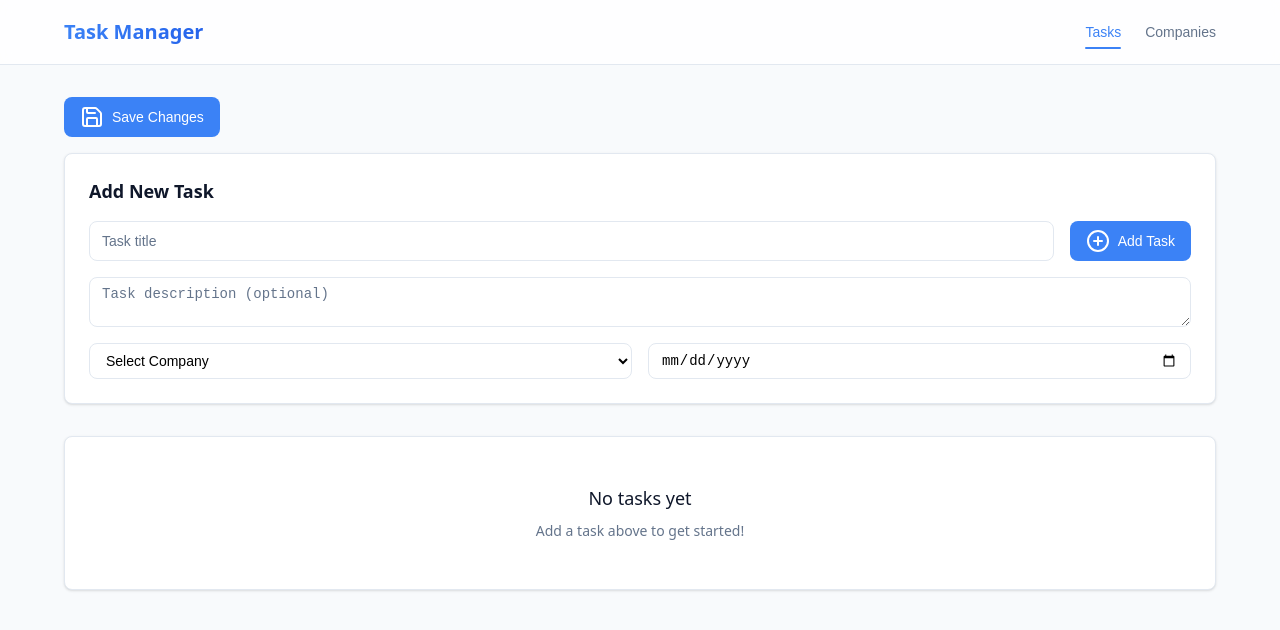
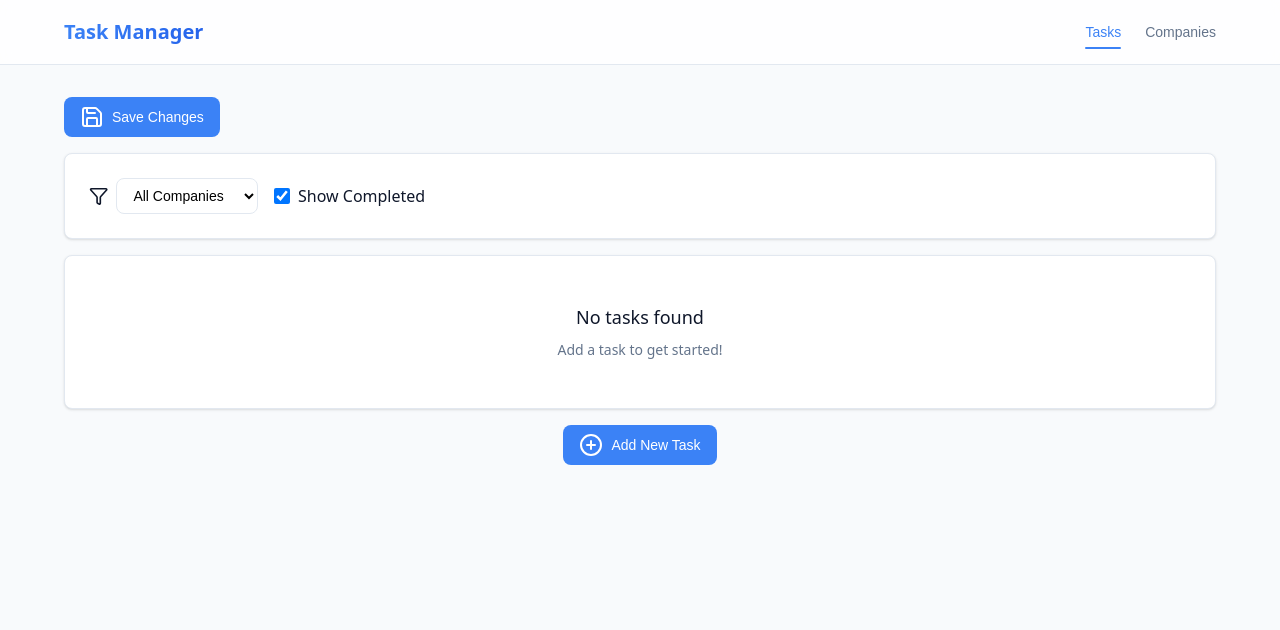
Before and after one commit to diegoavarela/task_list, a React (Vite) app: page / in a window 1280 px wide. Shown: the top 630 px of the page. Built offline with nearby package versions, Linux system fonts and the light colour scheme.

Commit message:
feat: improve task list UI with filtering and better task management

```diff
--- a/src/components/tasks/TaskList.tsx
+++ b/src/components/tasks/TaskList.tsx
@@ -1,5 +1,5 @@
 import { useState } from 'react';
-import { PlusCircle, Trash2, CheckCircle2 } from 'lucide-react';
+import { PlusCircle, Trash2, CheckCircle2, Edit2, Filter, X } from 'lucide-react';
 import type { Task } from '../../types/task';
 import type { Company } from '../../types/company';
 
@@ -16,6 +16,12 @@ export function TaskList({ tasks, companies, onAddTask, onUpdateTask, onDeleteTa
   const [newTaskDescription, setNewTaskDescription] = useState('');
   const [deadline, setDeadline] = useState('');
   const [companyId, setCompanyId] = useState<string>('');
+  const [editingTaskId, setEditingTaskId] = useState<string | null>(null);
+  const [editingTitle, setEditingTitle] = useState('');
+  const [editingDescription, setEditingDescription] = useState('');
+  const [showAddTask, setShowAddTask] = useState(false);
+  const [filterCompany, setFilterCompany] = useState<string>('');
+  const [showCompleted, setShowCompleted] = useState(true);
 
   const handleAddTask = () => {
     if (newTaskTitle.trim()) {
@@ -33,6 +39,7 @@ export function TaskList({ tasks, companies, onAddTask, onUpdateTask, onDeleteTa
       setNewTaskDescription('');
       setDeadline('');
       setCompanyId('');
+      setShowAddTask(false);
     }
   };
 
@@ -48,13 +55,201 @@ export function TaskList({ tasks, companies, onAddTask, onUpdateTask, onDeleteTa
     return company?.name;
   };
 
+  const handleTaskClick = (task: Task) => {
+    setEditingTaskId(task.id);
+    setEditingTitle(task.title);
+    setEditingDescription(task.description || '');
+  };
+
+  const handleTaskEdit = (task: Task) => {
+    onUpdateTask({
+      ...task,
+      title: editingTitle.trim(),
+      description: editingDescription.trim() || undefined
+    });
+    setEditingTaskId(null);
+  };
+
+  const handleEditKeyPress = (e: React.KeyboardEvent, task: Task) => {
+    if (e.key === 'Enter') {
+      handleTaskEdit(task);
+    } else if (e.key === 'Escape') {
+      setEditingTaskId(null);
+    }
+  };
+
+  const filteredTasks = tasks.filter(task => {
+    if (!showCompleted && task.completed) return false;
+    if (filterCompany && task.companyId !== filterCompany) return false;
+    return true;
+  });
+
   return (
-    <div className="space-y-8">
+    <div className="space-y-4">
+      {/* Filters */}
+      <div className="card p-4">
+        <div className="flex items-center gap-4">
+          <div className="flex items-center gap-2">
+            <Filter className="h-4 w-4" />
+            <select
+              value={filterCompany}
+              onChange={(e) => setFilterCompany(e.target.value)}
+              className="input min-w-[200px]"
+            >
+              <option value="">All Companies</option>
+              {companies.map(company => (
+                <option key={company.id} value={company.id}>
+                  {company.name}
+                </option>
+              ))}
+            </select>
+          </div>
+          <label className="flex items-center gap-2">
+            <input
+              type="checkbox"
+              checked={showCompleted}
+              onChange={(e) => setShowCompleted(e.target.checked)}
+              className="checkbox"
+            />
+            Show Completed
+          </label>
+          {filterCompany && (
+            <button
+              onClick={() => setFilterCompany('')}
+              className="btn btn-ghost btn-sm"
+            >
+              <X className="h-4 w-4" />
+              Clear Filter
+            </button>
+          )}
+        </div>
+      </div>
+
+      {/* Task List */}
+      <div className="space-y-2">
+        {filteredTasks.length === 0 ? (
+          <div className="card empty-state">
+            <h3 className="empty-state-title">No tasks found</h3>
+            <p className="empty-state-description">
+              {filterCompany ? 'Try changing your filters' : 'Add a task to get started!'}
+            </p>
+          </div>
+        ) : (
+          <div className="task-list">
+            {filteredTasks.map(task => (
+              <div
+                key={task.id}
+                className={`task-item ${task.completed ? 'completed' : ''}`}
+              >
+                <div className="flex items-center gap-4 flex-1">
+                  <input
+                    type="checkbox"
+                    checked={task.completed}
+                    onChange={() => onUpdateTask({ ...task, completed: !task.completed })}
+                    className="checkbox"
+                  />
+                  <div className="flex-1">
+                    {editingTaskId === task.id ? (
+                      <div className="space-y-4">
+                        <div className="flex flex-col gap-2">
+                          <label className="text-sm font-medium">Title</label>
+                          <input
+                            type="text"
+                            value={editingTitle}
+                            onChange={(e) => setEditingTitle(e.target.value)}
+                            onKeyDown={(e) => handleEditKeyPress(e, task)}
+                            className="input"
+                            autoFocus
+                          />
+                        </div>
+                        <div className="flex flex-col gap-2">
+                          <label className="text-sm font-medium">Description</label>
+                          <textarea
+                            value={editingDescription}
+                            onChange={(e) => setEditingDescription(e.target.value)}
+                            onKeyDown={(e) => handleEditKeyPress(e, task)}
+                            className="input min-h-[100px] resize-y"
+                            placeholder="Task description (optional)"
+                          />
+                        </div>
+                        <div className="flex gap-2 justify-end">
+                          <button
+                            onClick={() => setEditingTaskId(null)}
+                            className="btn btn-ghost btn-sm"
+                          >
+                            Cancel
+                          </button>
+                          <button
+                            onClick={() => handleTaskEdit(task)}
+                            className="btn btn-primary btn-sm"
+                          >
+                            Save Changes
+                          </button>
+                        </div>
+                      </div>
+                    ) : (
+                      <div onClick={() => handleTaskClick(task)} className="cursor-pointer">
+                        <span className="task-text">
+                          {task.title}
+                        </span>
+                        {task.description && (
+                          <p className="task-text text-muted-foreground">{task.description}</p>
+                        )}
+                        <div className="flex gap-2 text-sm text-muted-foreground">
+                          {task.companyId && (
+                            <span>Company: {getCompanyName(task.companyId)}</span>
+                          )}
+                          {task.deadline && (
+                            <span>Due: {task.deadline.toLocaleDateString()}</span>
+                          )}
+                        </div>
+                      </div>
+                    )}
+                  </div>
+                </div>
+                <div className="flex items-center gap-2">
+                  {task.completed && (
+                    <CheckCircle2 className="h-4 w-4 text-success" />
+                  )}
+                  <button
+                    onClick={() => onDeleteTask(task.id)}
+                    className="btn btn-ghost"
+                  >
+                    <Trash2 className="h-4 w-4" />
+                  </button>
+                </div>
+              </div>
+            ))}
+          </div>
+        )}
+      </div>
+
+      {/* Add Task Button */}
+      <div className="flex justify-center">
+        <button
+          onClick={() => setShowAddTask(true)}
+          className="btn btn-primary"
+        >
+          <PlusCircle className="h-4 w-4 mr-2" />
+          Add New Task
+        </button>
+      </div>
+
+      {/* Add Task Dialog */}
+      {showAddTask && (
+        <div className="fixed inset-0 bg-background/80 backdrop-blur-sm">
+          <div className="fixed left-[50%] top-[50%] translate-x-[-50%] translate-y-[-50%] w-full max-w-lg">
             <div className="card">
               <div className="card-header">
                 <h2 className="card-title">Add New Task</h2>
+                <button
+                  onClick={() => setShowAddTask(false)}
+                  className="btn btn-ghost btn-sm"
+                >
+                  <X className="h-4 w-4" />
+                </button>
               </div>
-        <div className="space-y-4">
+              <div className="space-y-4 p-4">
                 <div className="flex gap-4">
                   <input
                     type="text"
@@ -99,60 +294,9 @@ export function TaskList({ tasks, companies, onAddTask, onUpdateTask, onDeleteTa
                 </div>
               </div>
             </div>
-
-      <div className="space-y-4">
-        {tasks.length === 0 ? (
-          <div className="card empty-state">
-            <h3 className="empty-state-title">No tasks yet</h3>
-            <p className="empty-state-description">Add a task above to get started!</p>
           </div>
-        ) : (
-          <div className="task-list">
-            {tasks.map(task => (
-              <div
-                key={task.id}
-                className={`task-item ${task.completed ? 'completed' : ''}`}
-              >
-                <div className="flex items-center gap-4 flex-1">
-                  <input
-                    type="checkbox"
-                    checked={task.completed}
-                    onChange={() => onUpdateTask({ ...task, completed: !task.completed })}
-                    className="checkbox"
-                  />
-                  <div className="flex-1">
-                    <span className="task-text">
-                      {task.title}
-                    </span>
-                    {task.description && (
-                      <p className="text-sm text-muted-foreground">{task.description}</p>
-                    )}
-                    <div className="flex gap-2 text-sm text-muted-foreground">
-                      {task.companyId && (
-                        <span>Company: {getCompanyName(task.companyId)}</span>
-                      )}
-                      {task.deadline && (
-                        <span>Due: {task.deadline.toLocaleDateString()}</span>
-                      )}
-                    </div>
-                  </div>
-                </div>
-                <div className="flex items-center gap-2">
-                  {task.completed && (
-                    <CheckCircle2 className="h-4 w-4 text-success" />
-                  )}
-                  <button
-                    onClick={() => onDeleteTask(task.id)}
-                    className="btn btn-ghost"
-                  >
-                    <Trash2 className="h-4 w-4" />
-                  </button>
-                </div>
-              </div>
-            ))}
         </div>
       )}
     </div>
-    </div>
   );
 }
```
Lines whose indentation alone changed are shown as unchanged.
